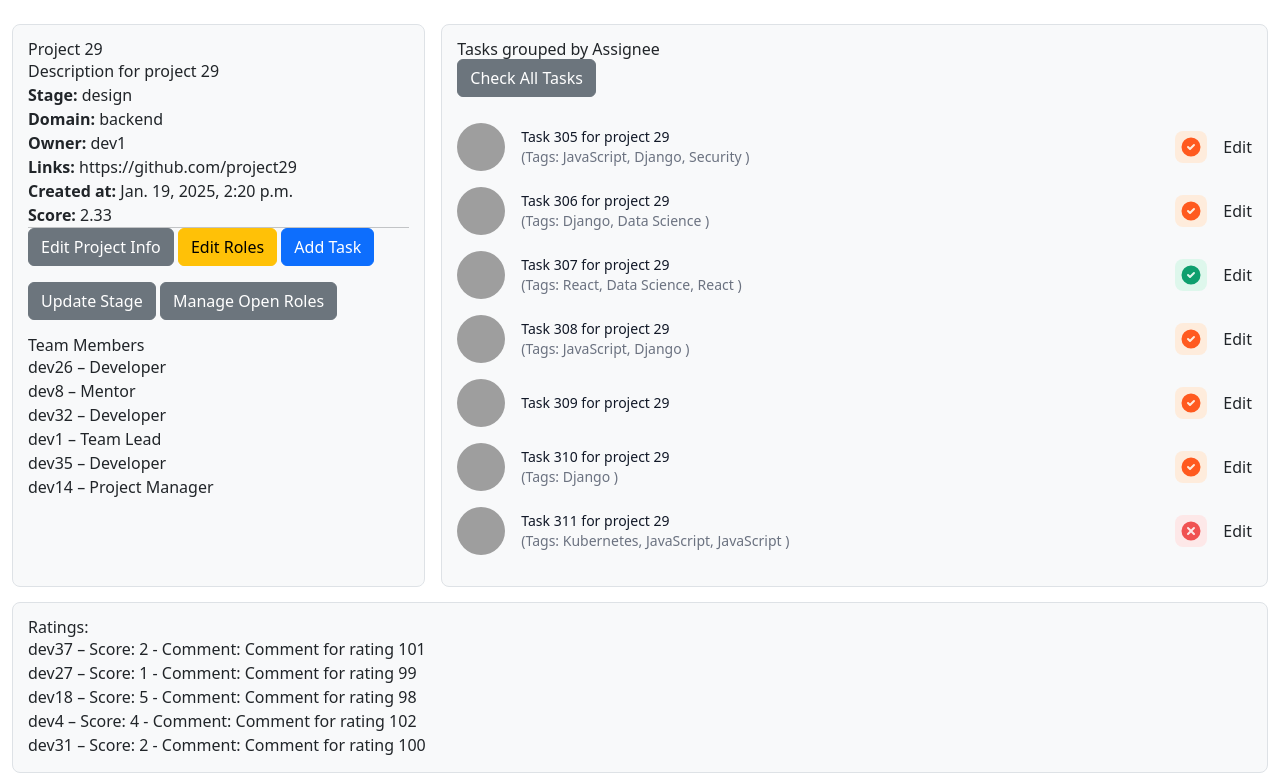
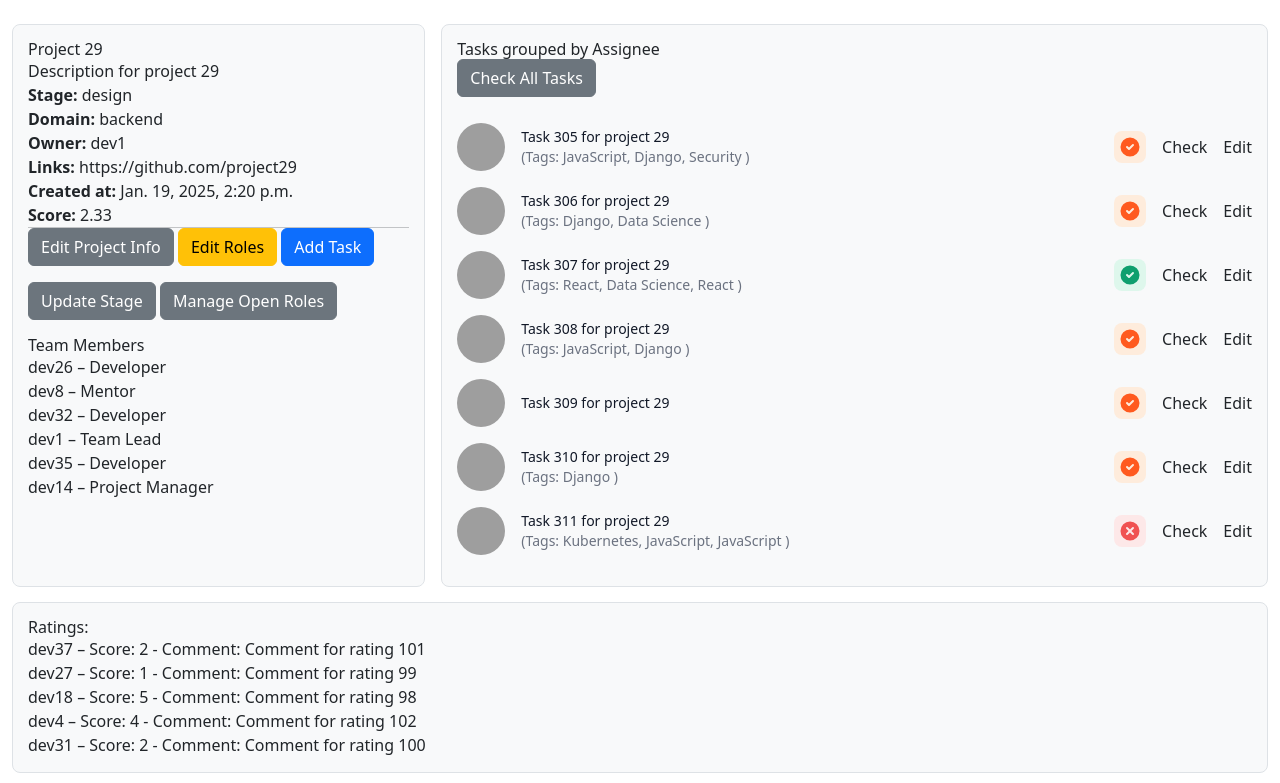
Before and after one commit to bashyrov/team-mate, a Django app: page /project/29/ in a window 1280 px wide. Shown: the part 56-839 px from the top of the page. Run offline with Django 5.2, Linux system fonts and the light colour scheme; data comes from the database, SQL or seed files in the repository; data that the repository does not hold is empty; some libraries are stand-ins or nearby versions; grey boxes are pictures that could not be loaded.

Commit message:
Update task detail view

```diff
--- a/projects/urls.py
+++ b/projects/urls.py
@@ -16,11 +16,11 @@ urlpatterns = [
     path('project/rating/<int:project_pk>/', views.ProjectRatingCreateView.as_view(), name='project_rate'),
     path('project/<int:project_pk>/roles/edit/', views.ProjectRolesUpdateView.as_view(), name='project_edit_roles'),
     path('project/<int:project_pk>/stage/edit/', views.ProjectStageUpdateView.as_view(), name='project_edit_stage'),
-    path('project/<int:project_pk>/task/create/', views.TaskCreateView.as_view(), name='task_create'),
     path('project/<int:project_pk>/open-roles', views.ProjectOpenRoleListView.as_view(), name='project_open_roles_list'),
     path('project/<int:project_pk>/open-roles/create/', views.ProjectOpenRoleCreateView.as_view(), name='project_open_roles_create'),
     path('project/<int:project_pk>/open-roles/<int:role_pk>/delete', views.ProjectOpenRoleDeleteView.as_view(), name='project_open_roles_delete'),
     path("projects/<int:project_pk>/apply/", views.ProjectApplicationCreateView.as_view(), name="apply"),
+    path('project/<int:project_pk>/task/create/', views.TaskCreateView.as_view(), name='task_create'),
     path("projects/<int:project_pk>/tasks/<int:task_pk>/edit/", views.TaskUpdateView.as_view(), name="task_edit"),
     path("projects/<int:project_pk>/tasks/<int:task_pk>/", views.TaskDetailView.as_view(), name="task_detail"),
     path('leaderboard/', views.LeaderboardView.as_view(), name='leaderboard'),
--- a/projects/views.py
+++ b/projects/views.py
@@ -231,6 +231,7 @@ class TaskDetailView(DetailView):
     model = Task
     template_name = 'projects/task_detail.html'
     context_object_name = 'task'
+    pk_url_kwarg = 'task_pk'
 
 
 class ProjectCreateView(CreateView):
--- a/templates/includes/task-card.html
+++ b/templates/includes/task-card.html
@@ -43,6 +43,7 @@
               {% if current_membership and current_membership.role in "LEAD,PM,Mentor" %}
                     <a href="{% url 'projects:task_edit' project.pk task.pk %}">Edit</a>
               {% endif %}
+              <a href="{% url 'projects:task_detail' project.pk task.pk %}">Check</a>
               <a href="{% url 'projects:task_edit' project.pk task.pk %}">Edit</a>
             </div>
          </li>
```
